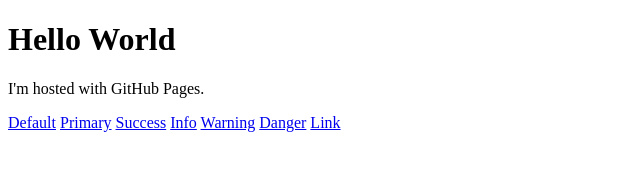
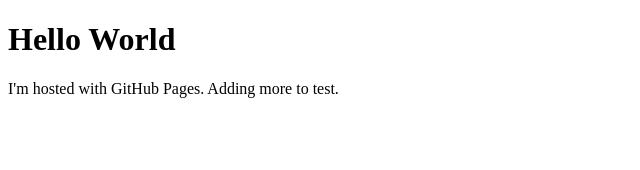
Before and after one commit to honghuig/honghuig.github.io, a plain HTML site: page index.html in a window 1280 px wide. Shown: the whole page, without its empty margins (0-640 px from the left). Drawn offline with Linux system fonts and the light colour scheme.

Commit message:
Update index.html

```diff
--- a/index.html
+++ b/index.html
@@ -2,15 +2,6 @@
 <html>
 <body>
 <h1>Hello World</h1>
-<p>I'm hosted with GitHub Pages.</p>
-
-<a class="btn btn-default" href="#">Default</a>
-<a class="btn btn-primary" href="#">Primary</a>
-<a class="btn btn-success" href="#">Success</a>
-<a class="btn btn-info" href="#">Info</a>
-<a class="btn btn-warning" href="#">Warning</a>
-<a class="btn btn-danger" href="#">Danger</a>
-<a class="btn btn-link" href="#">Link</a>
-
+<p>I'm hosted with GitHub Pages. Adding more to test. </p>
 </body>
 </html>
```
